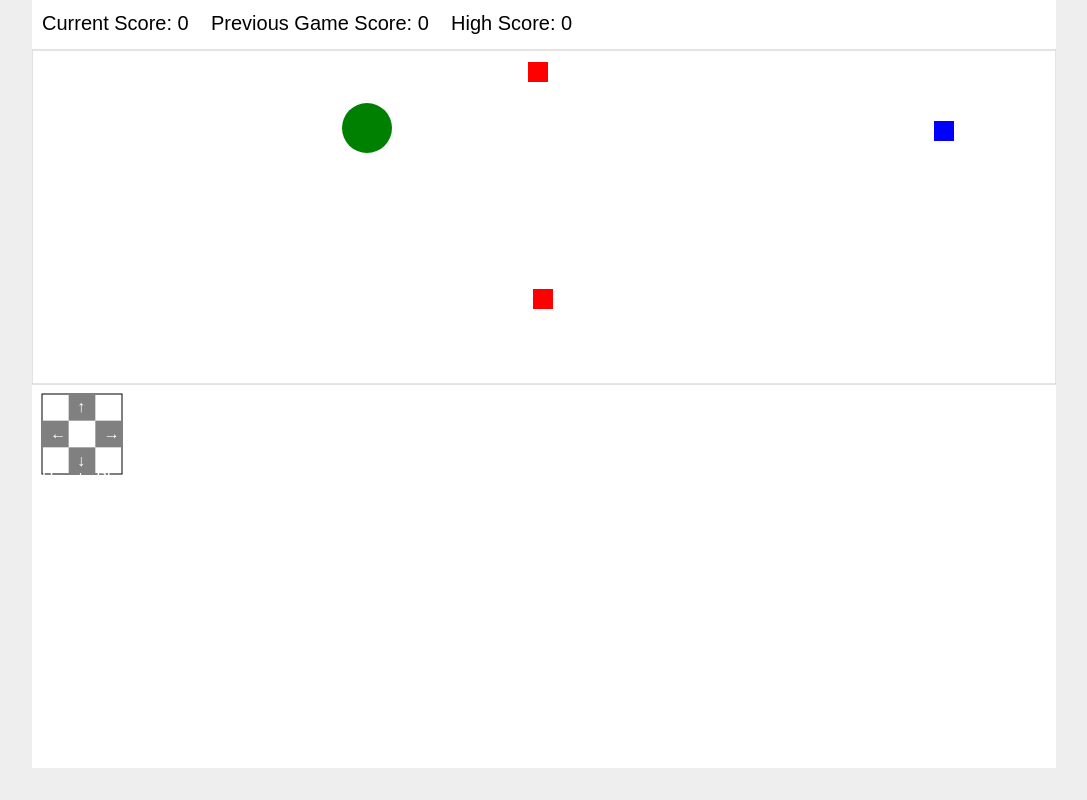
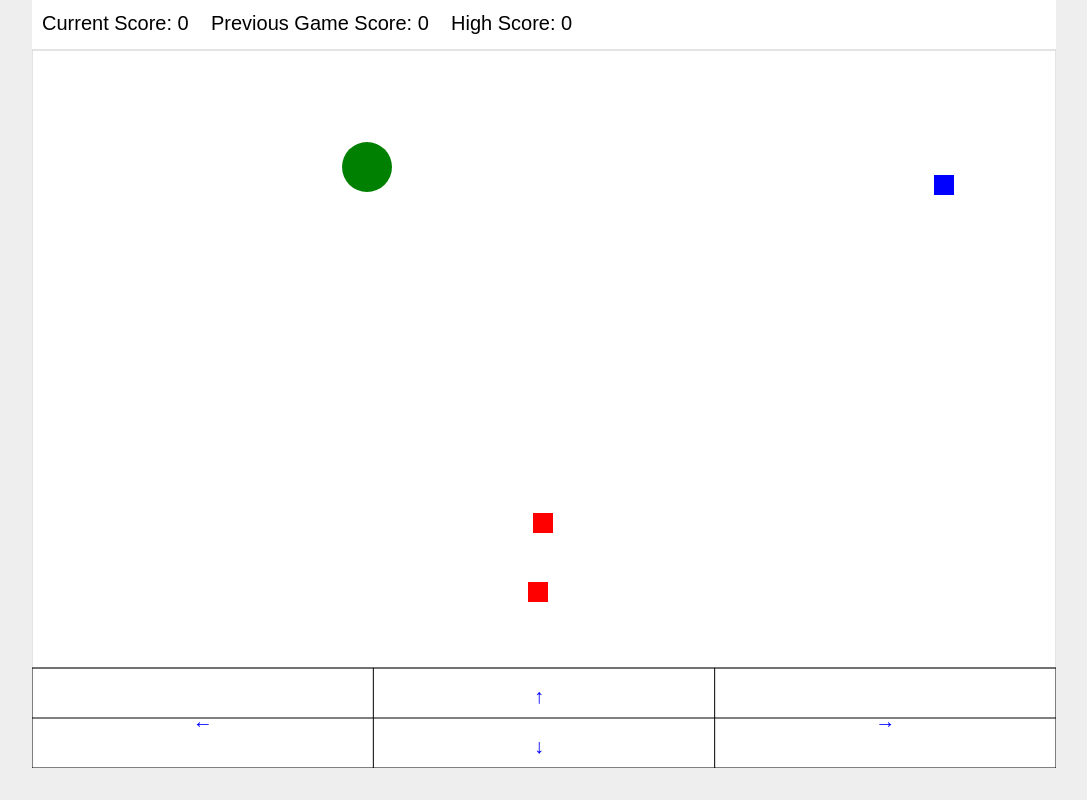
Before and after one commit to source99/simple_game, a plain HTML site: page index.html in a window 1280 px wide. Shown: the whole page, without its empty margins (96-1183 px from the left). Drawn offline with Linux system fonts and the light colour scheme.

Commit message:
Update index.html

```diff
--- a/index.html
+++ b/index.html
@@ -2,7 +2,7 @@
 <html>
 <head>
   <meta charset="UTF-8">
-  <title>Green Ball Game with D-Pad</title>
+  <title>Green Ball Game with Full-Width D-Pad</title>
   <style>
     body { margin: 0; background: #eee; }
     canvas { display: block; margin: 0 auto; background: #fff; touch-action: none; }
@@ -19,21 +19,22 @@
     const screenWidth = canvas.width;
     const screenHeight = canvas.height;
 
-    // Define margins and areas.
-    const topMargin = 50; // Area at top for scores.
-    // We'll use the top half (from y = topMargin to y = screenHeight/2) for gameplay.
+    // Define margins.
+    const topMargin = 50;       // Reserved for scores.
+    const bottomMargin = 100;   // Reserved for instructions and our D-Pad.
+    // The game area is between the top and bottom margins.
     const gameArea = {
       x: 0,
       y: topMargin,
       width: screenWidth,
-      height: Math.floor(screenHeight/2) - topMargin
+      height: screenHeight - topMargin - bottomMargin
     };
-    // The bottom half (from y = screenHeight/2 to y = screenHeight) will be our D-Pad area.
+    // Define the D-Pad area as the entire bottom margin.
     const dpadArea = {
       x: 0,
-      y: Math.floor(screenHeight/2),
+      y: screenHeight - bottomMargin,
       width: screenWidth,
-      height: screenHeight - Math.floor(screenHeight/2)
+      height: bottomMargin
     };
 
     // Constants.
@@ -45,9 +46,9 @@
     const playerInitialHeight = 50;
     const initialPlayerSpeed = 4;
     const bounceMultiplier = 1.1;
-    const maxSpeedMultiplier = 5; // End round if speed >= initialPlayerSpeed * 5
+    const maxSpeedMultiplier = 5;  // End round if player's speed >= initialPlayerSpeed * 5
 
-    // Scores.
+    // Game scores.
     let currentScore = 0;
     let previousScore = 0;
     let highScore = 0;
@@ -81,6 +82,7 @@
     const keys = {};
     window.addEventListener("keydown", function(e) {
       keys[e.key] = true;
+      // Quit the game if Q is pressed.
       if (e.key.toLowerCase() === "q") {
         cancelAnimationFrame(animationFrameId);
       }
@@ -89,23 +91,23 @@
       keys[e.key] = false;
     });
 
-    // Add mobile touch support for both game area and D-Pad.
+    // Add mobile touch support.
     canvas.addEventListener("touchstart", function(e) {
-      e.preventDefault();
+      e.preventDefault(); // Prevent default scrolling.
       let touch = e.touches[0];
       let rectCanvas = canvas.getBoundingClientRect();
       let touchX = touch.clientX - rectCanvas.left;
       let touchY = touch.clientY - rectCanvas.top;
-      // If touch is in the D-Pad area, process as D-Pad input.
+      // If the touch is in the D-Pad area, process it as D-Pad input.
       if (touchY >= dpadArea.y) {
         processDpadTouch(touchX, touchY);
       } else {
-        // Otherwise, move the ball toward the tap (optional, or you can ignore).
+        // Otherwise, you can optionally move toward the touch.
         let centerX = player.x + player.width / 2;
         let centerY = player.y + player.height / 2;
         let dx = touchX - centerX;
         let dy = touchY - centerY;
-        let len = Math.sqrt(dx*dx + dy*dy);
+        let len = Math.sqrt(dx * dx + dy * dy);
         if (len > 0) {
           player.vx = (dx / len) * initialPlayerSpeed;
           player.vy = (dy / len) * initialPlayerSpeed;
@@ -113,38 +115,27 @@
       }
     });
 
-    // Process D-Pad touch in the bottom half.
-    // We'll define four button areas within the D-Pad area.
-    const dpadSize = 80; // Size of the D-Pad (square) that we'll draw in the bottom left.
-    const dpadX = 10;
-    const dpadY = dpadArea.y + 10;
-    const upButton = { x: dpadX + dpadSize/3, y: dpadY, width: dpadSize/3, height: dpadSize/3 };
-    const leftButton = { x: dpadX, y: dpadY + dpadSize/3, width: dpadSize/3, height: dpadSize/3 };
-    const rightButton = { x: dpadX + 2*dpadSize/3, y: dpadY + dpadSize/3, width: dpadSize/3, height: dpadSize/3 };
-    const downButton = { x: dpadX + dpadSize/3, y: dpadY + 2*dpadSize/3, width: dpadSize/3, height: dpadSize/3 };
-
+    // Process touch input in the D-Pad area.
     function processDpadTouch(touchX, touchY) {
-      // Check which button rectangle the touch point falls in.
-      if (touchX >= upButton.x && touchX <= upButton.x + upButton.width &&
-          touchY >= upButton.y && touchY <= upButton.y + upButton.height) {
-        // Up
-        player.vx = 0;
-        player.vy = -initialPlayerSpeed;
-      } else if (touchX >= downButton.x && touchX <= downButton.x + downButton.width &&
-                 touchY >= downButton.y && touchY <= downButton.y + downButton.height) {
-        // Down
-        player.vx = 0;
-        player.vy = initialPlayerSpeed;
-      } else if (touchX >= leftButton.x && touchX <= leftButton.x + leftButton.width &&
-                 touchY >= leftButton.y && touchY <= leftButton.y + leftButton.height) {
-        // Left
+      // Divide the dpadArea into 3 vertical sections and 2 horizontal sections.
+      // Left third: move left.
+      // Right third: move right.
+      // Middle third: if in upper half => up, if in lower half => down.
+      if (touchX < screenWidth / 3) {
+        player.vx = -initialPlayerSpeed;
         player.vy = 0;
-        player.vx = -initialPlayerSpeed;
-      } else if (touchX >= rightButton.x && touchX <= rightButton.x + rightButton.width &&
-                 touchY >= rightButton.y && touchY <= rightButton.y + rightButton.height) {
-        // Right
+      } else if (touchX > 2 * screenWidth / 3) {
+        player.vx = initialPlayerSpeed;
         player.vy = 0;
-        player.vx = initialPlayerSpeed;
+      } else {
+        // Middle third.
+        if (touchY < dpadArea.y + dpadArea.height / 2) {
+          player.vx = 0;
+          player.vy = -initialPlayerSpeed;
+        } else {
+          player.vx = 0;
+          player.vy = initialPlayerSpeed;
+        }
       }
     }
 
@@ -170,9 +161,9 @@
           vx: randomChoice([-2, -1, 1, 2]),
           vy: randomChoice([-2, -1, 1, 2])
         };
-        let dx = (red.x + red.width/2) - (player.x + player.width/2);
-        let dy = (red.y + red.height/2) - (player.y + player.height/2);
-        let distance = Math.sqrt(dx*dx + dy*dy);
+        let dx = (red.x + red.width / 2) - (player.x + player.width / 2);
+        let dy = (red.y + red.height / 2) - (player.y + player.height / 2);
+        let distance = Math.sqrt(dx * dx + dy * dy);
         if (distance >= minDistance) break;
       }
       return red;
@@ -191,17 +182,22 @@
     let animationFrameId;
     let pauseUntil = 0;
 
-    // Expanded instructions (we'll now also mention the D-pad).
+    // Expanded instructions.
     const instructions = [
       "How to Play:",
-      "1. Touch the green ball's D-Pad buttons in the bottom half to move it.",
-      "2. Each blue target gives you 1 point.",
-      "3. Avoid the drifting red balls—touching one ends the game.",
+      "1. Use the D-Pad (in the bottom half) to control the green ball.",
+      "2. Touch the blue target to earn points.",
+      "3. Avoid the drifting red balls – touching one ends the game.",
       "4. The green ball bounces off the walls, growing and speeding up.",
       "5. If its speed reaches 5× its initial speed, the round ends.",
       "",
       "Controls:",
-      "• Use the D-Pad (bottom left) or tap elsewhere to move toward that point.",
+      "• Tap the D-Pad area:",
+      "  - Left third: move left",
+      "  - Right third: move right",
+      "  - Middle third upper half: move up",
+      "  - Middle third lower half: move down",
+      "• Or use WASD / Arrow keys on desktop.",
       "• Q: Quit"
     ];
 
@@ -392,38 +388,33 @@
       let scoreText = `Current Score: ${currentScore}    Previous Game Score: ${previousScore}    High Score: ${highScore}`;
       ctx.fillText(scoreText, 10, 30);
 
-      // Draw the D-Pad in the bottom half.
-      // D-Pad will be drawn in the bottom left corner of the dpadArea.
-      const dpadSize = 80;
-      const dpadX = 10;
-      const dpadY = dpadArea.y + 10; // dpadArea is the bottom half of the canvas.
-      // Define button regions.
-      const upButton = { x: dpadX + dpadSize/3, y: dpadY, width: dpadSize/3, height: dpadSize/3 };
-      const leftButton = { x: dpadX, y: dpadY + dpadSize/3, width: dpadSize/3, height: dpadSize/3 };
-      const rightButton = { x: dpadX + 2*dpadSize/3, y: dpadY + dpadSize/3, width: dpadSize/3, height: dpadSize/3 };
-      const downButton = { x: dpadX + dpadSize/3, y: dpadY + 2*dpadSize/3, width: dpadSize/3, height: dpadSize/3 };
+      // Draw the D-Pad background covering the full width of the dpadArea.
+      ctx.strokeStyle = "black";
+      ctx.strokeRect(dpadArea.x, dpadArea.y, dpadArea.width, dpadArea.height);
+      // Draw dividing lines to split the dpadArea into 3 vertical zones and 2 horizontal zones.
+      ctx.beginPath();
+      // Vertical lines.
+      ctx.moveTo(screenWidth / 3, dpadArea.y);
+      ctx.lineTo(screenWidth / 3, dpadArea.y + dpadArea.height);
+      ctx.moveTo(2 * screenWidth / 3, dpadArea.y);
+      ctx.lineTo(2 * screenWidth / 3, dpadArea.y + dpadArea.height);
+      // Horizontal line (split the dpadArea into upper and lower halves).
+      ctx.moveTo(dpadArea.x, dpadArea.y + dpadArea.height / 2);
+      ctx.lineTo(dpadArea.x + dpadArea.width, dpadArea.y + dpadArea.height / 2);
+      ctx.stroke();
 
-      // Draw D-Pad background.
-      ctx.strokeStyle = "black";
-      ctx.strokeRect(dpadX, dpadY, dpadSize, dpadSize);
-      // Draw buttons.
-      ctx.fillStyle = "gray";
-      ctx.fillRect(upButton.x, upButton.y, upButton.width, upButton.height);
-      ctx.fillRect(leftButton.x, leftButton.y, leftButton.width, leftButton.height);
-      ctx.fillRect(rightButton.x, rightButton.y, rightButton.width, rightButton.height);
-      ctx.fillRect(downButton.x, downButton.y, downButton.width, downButton.height);
+      // Optionally, draw arrow labels in the D-Pad zones.
+      ctx.font = "20px Arial";
+      ctx.fillStyle = "blue";
+      // For simplicity, we'll just label the zones: left, right, up, down.
+      ctx.fillText("←", screenWidth / 6 - 10, dpadArea.y + dpadArea.height / 2 + 10);
+      ctx.fillText("→", screenWidth * 5/6 - 10, dpadArea.y + dpadArea.height / 2 + 10);
+      ctx.fillText("↑", screenWidth / 2 - 10, dpadArea.y + dpadArea.height / 4 + 10);
+      ctx.fillText("↓", screenWidth / 2 - 10, dpadArea.y + 3 * dpadArea.height / 4 + 10);
 
-      // Optionally, draw arrow labels.
-      ctx.fillStyle = "white";
+      // Draw the expanded instructions below the D-Pad.
       ctx.font = "16px Arial";
-      ctx.fillText("↑", upButton.x + upButton.width/2 - 5, upButton.y + upButton.height/2 + 5);
-      ctx.fillText("←", leftButton.x + leftButton.width/2 - 5, leftButton.y + leftButton.height/2 + 5);
-      ctx.fillText("→", rightButton.x + rightButton.width/2 - 5, rightButton.y + rightButton.height/2 + 5);
-      ctx.fillText("↓", downButton.x + downButton.width/2 - 5, downButton.y + downButton.height/2 + 5);
-
-      // Also draw the instructions (if any) above the D-Pad.
-      ctx.font = "16px Arial";
-      let instrY = dpadArea.y + dpadSize + 20;
+      let instrY = dpadArea.y + dpadArea.height + 20;
       for (let instr of instructions) {
         ctx.fillText(instr, 10, instrY);
         instrY += 24;
@@ -463,7 +454,9 @@
       }
     }
 
-    // Start the game loop.
+    // Global timing variables already declared above.
+
+    // Main game loop.
     function gameLoop() {
       let now = performance.now();
       let deltaTime = now - lastTime;
@@ -478,43 +471,54 @@
       animationFrameId = requestAnimationFrame(gameLoop);
     }
 
-    // Touch support for D-Pad area.
+    // Touch support for the D-Pad area.
     canvas.addEventListener("touchstart", function(e) {
       e.preventDefault();
       let touch = e.touches[0];
       let rectCanvas = canvas.getBoundingClientRect();
       let touchX = touch.clientX - rectCanvas.left;
       let touchY = touch.clientY - rectCanvas.top;
-      // If touch is in the D-Pad area, process D-Pad controls.
+      // If touch is in the D-Pad area, process it.
       if (touchY >= dpadArea.y) {
-        // Check which D-Pad button.
-        if (touchX >= (dpadX + dpadSize/3) && touchX <= (dpadX + 2*dpadSize/3) &&
-            touchY >= dpadY && touchY <= dpadY + dpadSize/3) {
-          // Up.
+        processDpadTouch(touchX, touchY);
+      } else {
+        // Otherwise, optionally move toward the touch (or ignore).
+        let centerX = player.x + player.width / 2;
+        let centerY = player.y + player.height / 2;
+        let dx = touchX - centerX;
+        let dy = touchY - centerY;
+        let len = Math.sqrt(dx * dx + dy * dy);
+        if (len > 0) {
+          player.vx = (dx / len) * initialPlayerSpeed;
+          player.vy = (dy / len) * initialPlayerSpeed;
+        }
+      }
+    });
+
+    // Process D-Pad touch.
+    function processDpadTouch(touchX, touchY) {
+      // Divide the dpadArea into three vertical zones.
+      // If touchX is in the left third => left; if right third => right.
+      // Otherwise, in the middle third: if touchY is in the upper half of dpadArea => up; else => down.
+      if (touchX < screenWidth / 3) {
+        player.vx = -initialPlayerSpeed;
+        player.vy = 0;
+      } else if (touchX > 2 * screenWidth / 3) {
+        player.vx = initialPlayerSpeed;
+        player.vy = 0;
+      } else {
+        if (touchY < dpadArea.y + dpadArea.height / 2) {
           player.vx = 0;
           player.vy = -initialPlayerSpeed;
-        } else if (touchX >= dpadX && touchX <= (dpadX + dpadSize/3) &&
-                   touchY >= dpadY + dpadSize/3 && touchY <= dpadY + 2*dpadSize/3) {
-          // Left.
-          player.vy = 0;
-          player.vx = -initialPlayerSpeed;
-        } else if (touchX >= (dpadX + 2*dpadSize/3) && touchX <= (dpadX + dpadSize) &&
-                   touchY >= dpadY + dpadSize/3 && touchY <= dpadY + 2*dpadSize/3) {
-          // Right.
-          player.vy = 0;
-          player.vx = initialPlayerSpeed;
-        } else if (touchX >= (dpadX + dpadSize/3) && touchX <= (dpadX + 2*dpadSize/3) &&
-                   touchY >= dpadY + 2*dpadSize/3 && touchY <= (dpadY + dpadSize)) {
-          // Down.
+        } else {
           player.vx = 0;
           player.vy = initialPlayerSpeed;
         }
       }
-    });
+    }
 
     // Start the game loop.
     gameLoop();
-
   </script>
 </body>
 </html>
```
